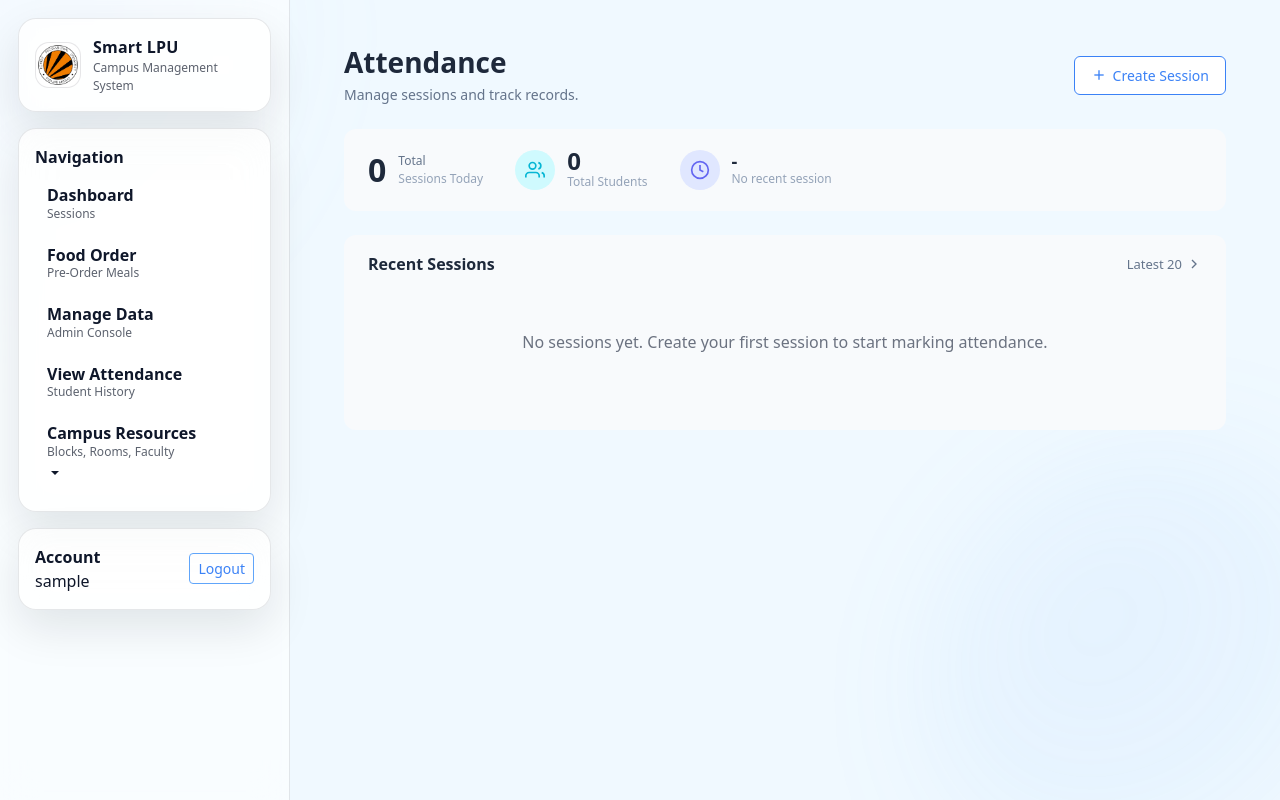
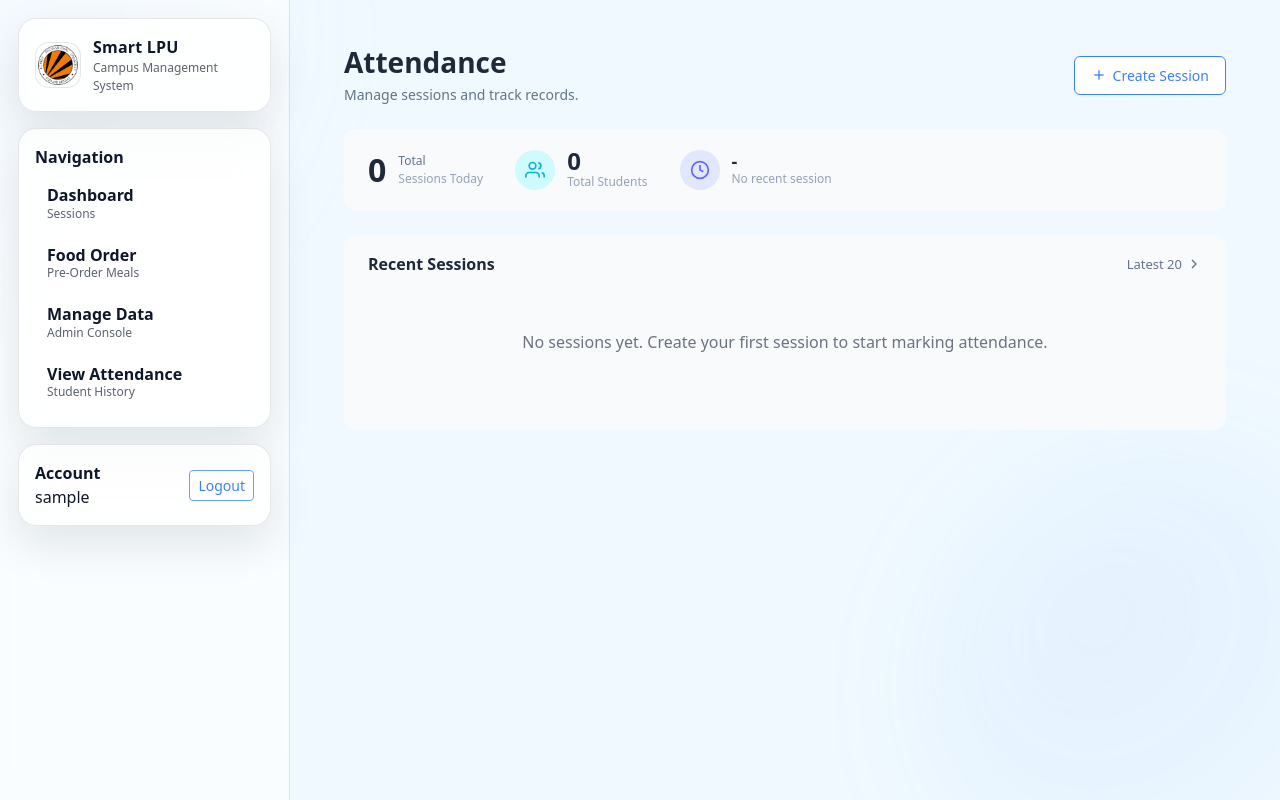
Before and after one commit to katariarjunvarma/CampusOne, a Django app: page /attendance/ in a window 1280 px wide. Run offline with Django 5.2, Linux system fonts and the light colour scheme; the visitor is signed in with stand-in values (Sample User, id 1); data that the repository does not hold is empty.

Commit message:
Remove Campus Resources from sidebar, keep only on Manage Data page

```diff
--- a/templates/base.html
+++ b/templates/base.html
@@ -74,51 +74,6 @@
               <div class="hint">Student History</div>
             </div>
           </a>
-          <a href="#campusResourcesSubmenu" data-bs-toggle="collapse" aria-expanded="false" class="dropdown-toggle">
-            <div class="nav-text">
-              <div class="nav-title">Campus Resources</div>
-              <div class="hint">Blocks, Rooms, Faculty</div>
-            </div>
-          </a>
-          <div class="collapse" id="campusResourcesSubmenu" style="padding-left: 12px; border-left: 2px solid #e5e7eb; margin-left: 8px;">
-            <a href="{% url 'manage_blocks' %}">
-              <div class="nav-text">
-                <div class="nav-title" style="font-size: 14px;">Blocks</div>
-                <div class="hint" style="font-size: 11px;">Campus Buildings</div>
-              </div>
-            </a>
-            <a href="{% url 'manage_classrooms' %}">
-              <div class="nav-text">
-                <div class="nav-title" style="font-size: 14px;">Classrooms</div>
-                <div class="hint" style="font-size: 11px;">Rooms & Capacity</div>
-              </div>
-            </a>
-            <a href="{% url 'manage_faculty' %}">
-              <div class="nav-text">
-                <div class="nav-title" style="font-size: 14px;">Faculty</div>
-                <div class="hint" style="font-size: 11px;">Teacher Profiles</div>
-              </div>
-            </a>
-            <a href="{% url 'manage_course_offerings' %}">
-              <div class="nav-text">
-                <div class="nav-title" style="font-size: 14px;">Course Offerings</div>
-                <div class="hint" style="font-size: 11px;">Schedule & Assign</div>
-              </div>
-            </a>
-            <div class="fw-semibold mb-1 mt-2" style="font-size: 11px; color: #94a3b8; text-transform: uppercase;">Reports</div>
-            <a href="{% url 'report_capacity_utilization' %}">
-              <div class="nav-text">
-                <div class="nav-title" style="font-size: 14px;">Capacity Utilization</div>
-                <div class="hint" style="font-size: 11px;">Room Usage %</div>
-              </div>
-            </a>
-            <a href="{% url 'report_workload_distribution' %}">
-              <div class="nav-text">
-                <div class="nav-title" style="font-size: 14px;">Workload Distribution</div>
-                <div class="hint" style="font-size: 11px;">Faculty Load</div>
-              </div>
-            </a>
-          </div>
           {% endif %}
 
           {% if user.is_authenticated and is_stall_owner %}
```
